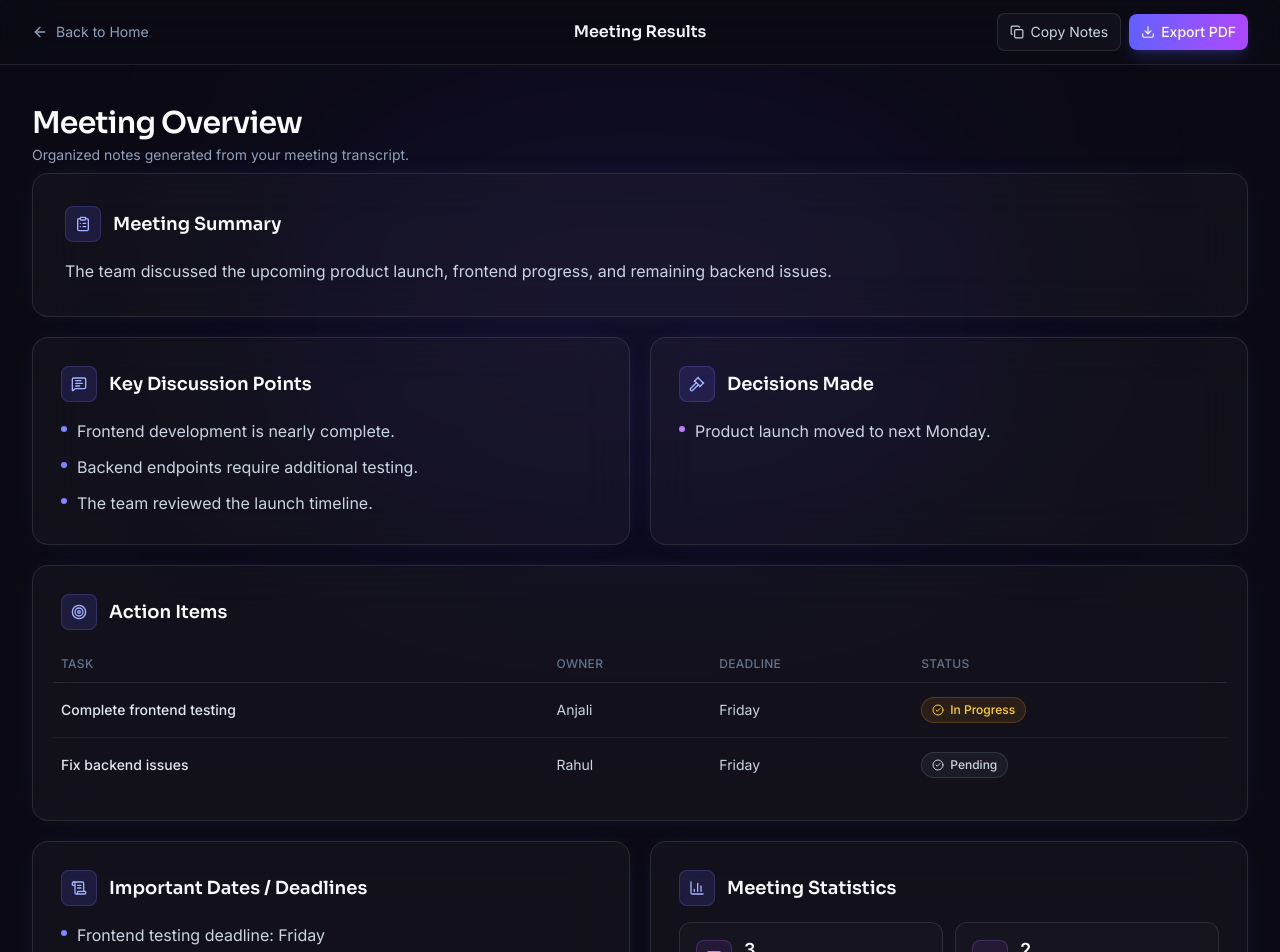
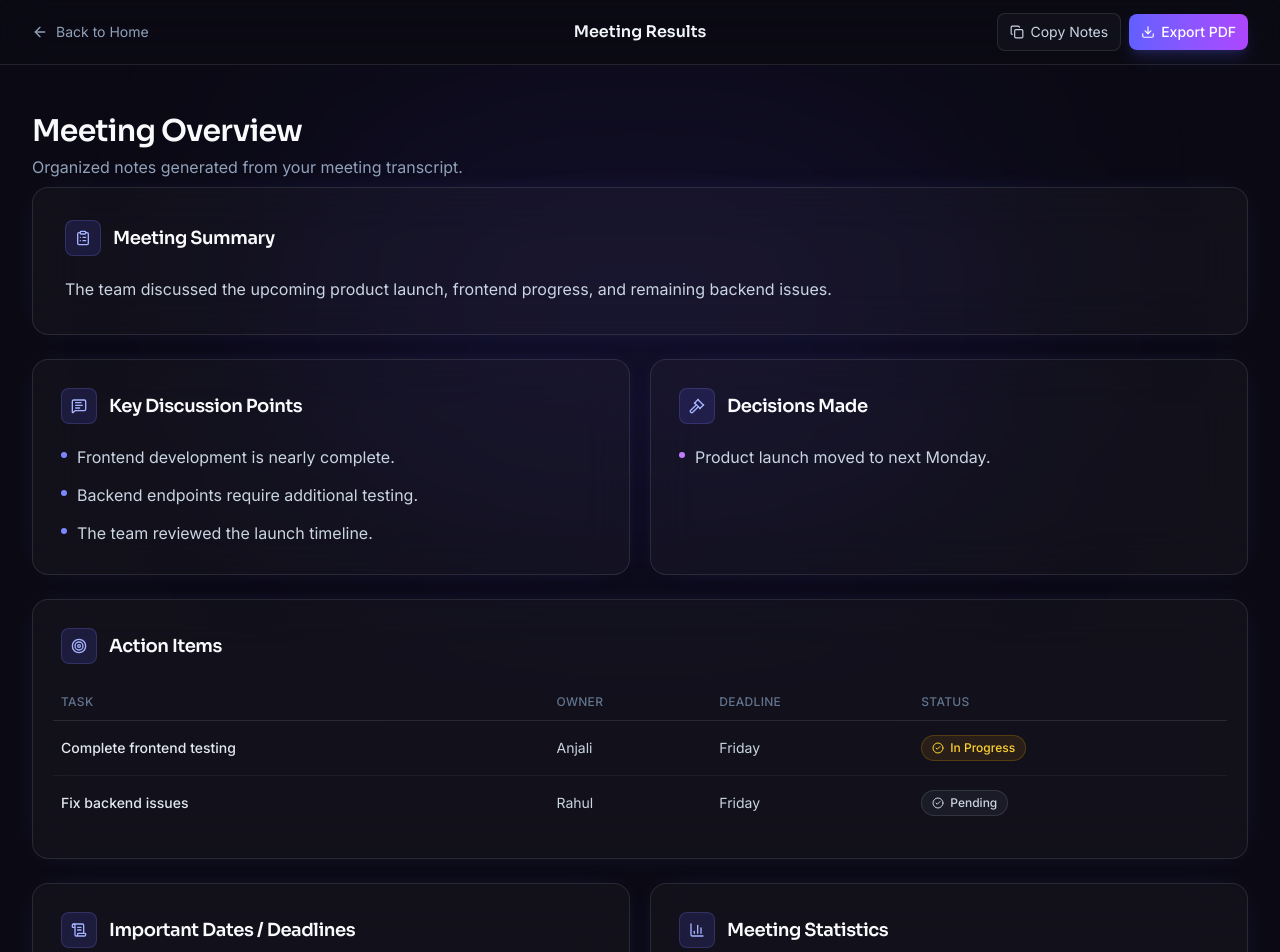
Before and after one commit to annjaliii/Meeting-Notes-Summarizer, a React app in the folder frontend/: page /results in a window 1280 px wide. Shown: the top 952 px of the page. Built offline with nearby package versions, Linux system fonts and the light colour scheme; the HTML template or start-up script is replaced by a standard one.

Commit message:
Polish meeting results experience

```diff
--- a/frontend/src/components/MeetingResults.jsx
+++ b/frontend/src/components/MeetingResults.jsx
@@ -10,36 +10,41 @@ import {
   BarChart3,
   Target,
   ScrollText,
+  FileSearch,
+  ArrowLeft,
 } from "lucide-react";
+import { useNavigate } from "react-router-dom";
 
 const containerVariants = {
   hidden: { opacity: 0 },
   show: {
     opacity: 1,
-    transition: { staggerChildren: 0.08, delayChildren: 0.05 },
+    transition: { staggerChildren: 0.1, delayChildren: 0.1 },
   },
 };
 
 const itemVariants = {
-  hidden: { opacity: 0, y: 20 },
-  show: { opacity: 1, y: 0, transition: { duration: 0.45, ease: "easeOut" } },
+  hidden: { opacity: 0, y: 24 },
+  show: { opacity: 1, y: 0, transition: { duration: 0.5, ease: "easeOut" } },
 };
 
 const Card = ({ className = "", children }) => (
   <motion.div
     variants={itemVariants}
-    className={`rounded-2xl border border-white/10 bg-white/[0.03] backdrop-blur-xl shadow-[0_0_30px_-18px_rgba(99,102,241,0.4)] transition-colors duration-200 hover:border-indigo-400/20 ${className}`}
+    whileHover={{ y: -3, borderColor: "rgba(129,140,248,0.3)" }}
+    transition={{ duration: 0.25, ease: "easeOut" }}
+    className={`rounded-2xl border border-white/10 bg-white/[0.03] backdrop-blur-xl shadow-[0_0_30px_-18px_rgba(99,102,241,0.4)] ${className}`}
   >
     {children}
   </motion.div>
 );
 
 const CardHeader = ({ icon: Icon, title }) => (
-  <div className="flex items-center gap-3 mb-4">
+  <div className="flex items-center gap-3 mb-4 sm:mb-5">
     <div className="shrink-0 flex items-center justify-center w-9 h-9 rounded-lg bg-indigo-500/15 border border-indigo-400/20">
       <Icon className="w-4 h-4 text-indigo-300" />
     </div>
-    <h3 className="text-base sm:text-lg font-semibold text-slate-50">
+    <h3 className="text-base sm:text-lg font-semibold text-slate-50 tracking-tight">
       {title}
     </h3>
   </div>
@@ -54,23 +59,57 @@ const statusStyles = {
 const StatCard = ({ icon: Icon, label, value }) => (
   <motion.div
     variants={itemVariants}
-    whileHover={{ y: -2 }}
-    className="rounded-xl border border-white/10 bg-white/[0.02] p-4 flex items-center gap-3 transition-colors duration-200 hover:border-indigo-400/20"
+    whileHover={{ y: -2, borderColor: "rgba(129,140,248,0.3)" }}
+    transition={{ duration: 0.2 }}
+    className="rounded-xl border border-white/10 bg-white/[0.02] p-4 flex items-center gap-3"
   >
     <div className="shrink-0 flex items-center justify-center w-9 h-9 rounded-lg bg-purple-500/10 border border-purple-400/20">
       <Icon className="w-4 h-4 text-purple-300" />
     </div>
     <div>
-      <p className="text-lg font-semibold text-slate-50 leading-tight">
-        {value}
-      </p>
+      <p className="text-lg font-semibold text-slate-50 leading-tight">{value}</p>
       <p className="text-xs text-slate-500">{label}</p>
     </div>
   </motion.div>
 );
 
+const EmptyState = () => {
+  const navigate = useNavigate();
+
+  return (
+    <motion.div
+      initial={{ opacity: 0, y: 16 }}
+      animate={{ opacity: 1, y: 0 }}
+      transition={{ duration: 0.5, ease: "easeOut" }}
+      className="max-w-7xl mx-auto px-4 sm:px-6 lg:px-8 py-20 sm:py-28"
+    >
+      <div className="flex flex-col items-center text-center max-w-md mx-auto">
+        <div className="w-16 h-16 rounded-2xl bg-indigo-500/10 border border-indigo-400/20 flex items-center justify-center mb-6">
+          <FileSearch className="w-7 h-7 text-indigo-300" />
+        </div>
+        <h2 className="text-xl sm:text-2xl font-semibold text-slate-50 font-[Sora] tracking-tight">
+          No Meeting Notes Yet
+        </h2>
+        <p className="mt-3 text-sm sm:text-base text-slate-400 leading-relaxed">
+          Paste a meeting transcript and generate structured notes to see them here.
+        </p>
+        <motion.button
+          onClick={() => navigate("/")}
+          whileHover={{ scale: 1.03 }}
+          whileTap={{ scale: 0.96 }}
+          transition={{ duration: 0.15 }}
+          className="mt-8 inline-flex items-center gap-2 rounded-xl bg-gradient-to-r from-indigo-500 to-purple-500 px-6 py-3 text-sm sm:text-base font-medium text-white shadow-lg shadow-indigo-500/20 hover:shadow-indigo-500/30 transition-shadow duration-200"
+        >
+          <ArrowLeft className="w-4 h-4" />
+          Back to Home
+        </motion.button>
+      </div>
+    </motion.div>
+  );
+};
+
 const MeetingResults = ({ results }) => {
-  if (!results) return null;
+  if (!results) return <EmptyState />;
 
   const {
     summary,
@@ -81,11 +120,7 @@ const MeetingResults = ({ results }) => {
   } = results;
 
   const stats = [
-    {
-      icon: MessageSquareText,
-      label: "Discussion Points",
-      value: keyPoints.length,
-    },
+    { icon: MessageSquareText, label: "Discussion Points", value: keyPoints.length },
     { icon: ListChecks, label: "Action Items", value: actionItems.length },
     { icon: Gavel, label: "Decisions", value: decisions.length },
     { icon: CalendarClock, label: "Deadlines", value: importantDates.length },
@@ -101,14 +136,14 @@ const MeetingResults = ({ results }) => {
         variants={containerVariants}
         initial="hidden"
         animate="show"
-        className="relative max-w-7xl mx-auto px-4 sm:px-6 lg:px-8 py-8 sm:py-10 space-y-5"
+        className="relative max-w-7xl mx-auto px-4 sm:px-6 lg:px-8 py-8 sm:py-12 space-y-5 sm:space-y-6"
       >
         {/* Page title */}
-        <motion.div variants={itemVariants} className="mb-2">
+        <motion.div variants={itemVariants} className="mb-1 sm:mb-2">
           <h2 className="text-2xl sm:text-3xl font-semibold text-slate-50 font-[Sora] tracking-tight">
             Meeting Overview
           </h2>
-          <p className="mt-1 text-sm text-slate-400">
+          <p className="mt-1.5 text-sm sm:text-base text-slate-400">
             Organized notes generated from your meeting transcript.
           </p>
         </motion.div>
@@ -124,14 +159,11 @@ const MeetingResults = ({ results }) => {
         )}
 
         {/* Key Points + Decisions */}
-        <div className="grid grid-cols-1 lg:grid-cols-2 gap-5">
+        <div className="grid grid-cols-1 lg:grid-cols-2 gap-4 sm:gap-5">
           {keyPoints.length > 0 && (
-            <Card className="p-6 sm:p-7">
-              <CardHeader
-                icon={MessageSquareText}
-                title="Key Discussion Points"
-              />
-              <ul className="space-y-2.5">
+            <Card className="p-5 sm:p-7">
+              <CardHeader icon={MessageSquareText} title="Key Discussion Points" />
+              <ul className="space-y-2.5 sm:space-y-3">
                 {keyPoints.map((point, idx) => (
                   <li
                     key={idx}
@@ -146,9 +178,9 @@ const MeetingResults = ({ results }) => {
           )}
 
           {decisions.length > 0 && (
-            <Card className="p-6 sm:p-7">
+            <Card className="p-5 sm:p-7">
               <CardHeader icon={Gavel} title="Decisions Made" />
-              <ul className="space-y-2.5">
+              <ul className="space-y-2.5 sm:space-y-3">
                 {decisions.map((decision, idx) => (
                   <li
                     key={idx}
@@ -165,7 +197,7 @@ const MeetingResults = ({ results }) => {
 
         {/* Action Items — table */}
         {actionItems.length > 0 && (
-          <Card className="p-6 sm:p-7">
+          <Card className="p-5 sm:p-7">
             <CardHeader icon={Target} title="Action Items" />
             <div className="overflow-x-auto -mx-2">
               <table className="w-full min-w-[500px] border-collapse">
@@ -190,7 +222,8 @@ const MeetingResults = ({ results }) => {
                     <motion.tr
                       key={idx}
                       variants={itemVariants}
-                      className="border-b border-white/5 last:border-0 hover:bg-white/[0.02] transition-colors duration-200"
+                      whileHover={{ backgroundColor: "rgba(255,255,255,0.02)" }}
+                      className="border-b border-white/5 last:border-0 transition-colors duration-200"
                     >
                       <td className="px-2 py-3.5 text-sm text-slate-200 font-medium">
                         {item.task}
@@ -220,14 +253,11 @@ const MeetingResults = ({ results }) => {
         )}
 
         {/* Important Dates + Statistics */}
-        <div className="grid grid-cols-1 lg:grid-cols-2 gap-5">
+        <div className="grid grid-cols-1 lg:grid-cols-2 gap-4 sm:gap-5">
           {importantDates.length > 0 && (
-            <Card className="p-6 sm:p-7">
-              <CardHeader
-                icon={ScrollText}
-                title="Important Dates / Deadlines"
-              />
-              <ul className="space-y-2.5">
+            <Card className="p-5 sm:p-7">
+              <CardHeader icon={ScrollText} title="Important Dates / Deadlines" />
+              <ul className="space-y-2.5 sm:space-y-3">
                 {importantDates.map((date, idx) => (
                   <li
                     key={idx}
@@ -241,7 +271,7 @@ const MeetingResults = ({ results }) => {
             </Card>
           )}
 
-          <Card className="p-6 sm:p-7">
+          <Card className="p-5 sm:p-7">
             <CardHeader icon={BarChart3} title="Meeting Statistics" />
             <div className="grid grid-cols-2 gap-3">
               {stats.map((stat, idx) => (
--- a/frontend/src/pages/Results.jsx
+++ b/frontend/src/pages/Results.jsx
@@ -5,6 +5,7 @@ import { ArrowLeft, Download, Copy } from "lucide-react";
 import MeetingResults from "../components/MeetingResults";
 
 // TEMPORARY sample data — replace once backend integration is connected.
+// Set to `null` to preview the Empty State.
 const sampleResults = {
   summary:
     "The team discussed the upcoming product launch, frontend progress, and remaining backend issues.",
@@ -38,14 +39,19 @@ const Results = () => {
   const navigate = useNavigate();
 
   return (
-    <div className="min-h-screen bg-[#0B0A14]">
+    <motion.div
+      initial={{ opacity: 0 }}
+      animate={{ opacity: 1 }}
+      transition={{ duration: 0.5, ease: "easeOut" }}
+      className="min-h-screen bg-[#0B0A14]"
+    >
       {/* Sticky top navigation */}
       <div className="sticky top-0 z-20 border-b border-white/10 bg-[#0B0A14]/80 backdrop-blur-xl">
         <div className="max-w-7xl mx-auto px-4 sm:px-6 lg:px-8 h-16 flex items-center justify-between gap-4">
           <motion.button
             onClick={() => navigate("/")}
             whileHover={{ x: -3 }}
-            whileTap={{ scale: 0.97 }}
+            whileTap={{ scale: 0.96 }}
             className="inline-flex items-center gap-2 text-sm text-slate-400 hover:text-slate-200 transition-colors duration-200 shrink-0"
           >
             <ArrowLeft className="w-4 h-4" />
@@ -58,8 +64,9 @@ const Results = () => {
 
           <div className="flex items-center gap-2 shrink-0">
             <motion.button
-              whileHover={{ scale: 1.03 }}
-              whileTap={{ scale: 0.97 }}
+              whileHover={{ scale: 1.04 }}
+              whileTap={{ scale: 0.95 }}
+              transition={{ duration: 0.15 }}
               className="inline-flex items-center gap-1.5 rounded-lg border border-white/10 bg-white/[0.03] hover:bg-white/[0.06] px-3 py-2 text-xs sm:text-sm text-slate-300 transition-colors duration-200"
             >
               <Copy className="w-3.5 h-3.5" />
@@ -67,8 +74,9 @@ const Results = () => {
             </motion.button>
 
             <motion.button
-              whileHover={{ scale: 1.03 }}
-              whileTap={{ scale: 0.97 }}
+              whileHover={{ scale: 1.04 }}
+              whileTap={{ scale: 0.95 }}
+              transition={{ duration: 0.15 }}
               className="inline-flex items-center gap-1.5 rounded-lg bg-gradient-to-r from-indigo-500 to-purple-500 px-3 py-2 text-xs sm:text-sm font-medium text-white shadow-lg shadow-indigo-500/20 hover:shadow-indigo-500/30 transition-shadow duration-200"
             >
               <Download className="w-3.5 h-3.5" />
@@ -79,7 +87,7 @@ const Results = () => {
       </div>
 
       <MeetingResults results={sampleResults} />
-    </div>
+    </motion.div>
   );
 };
 
```
